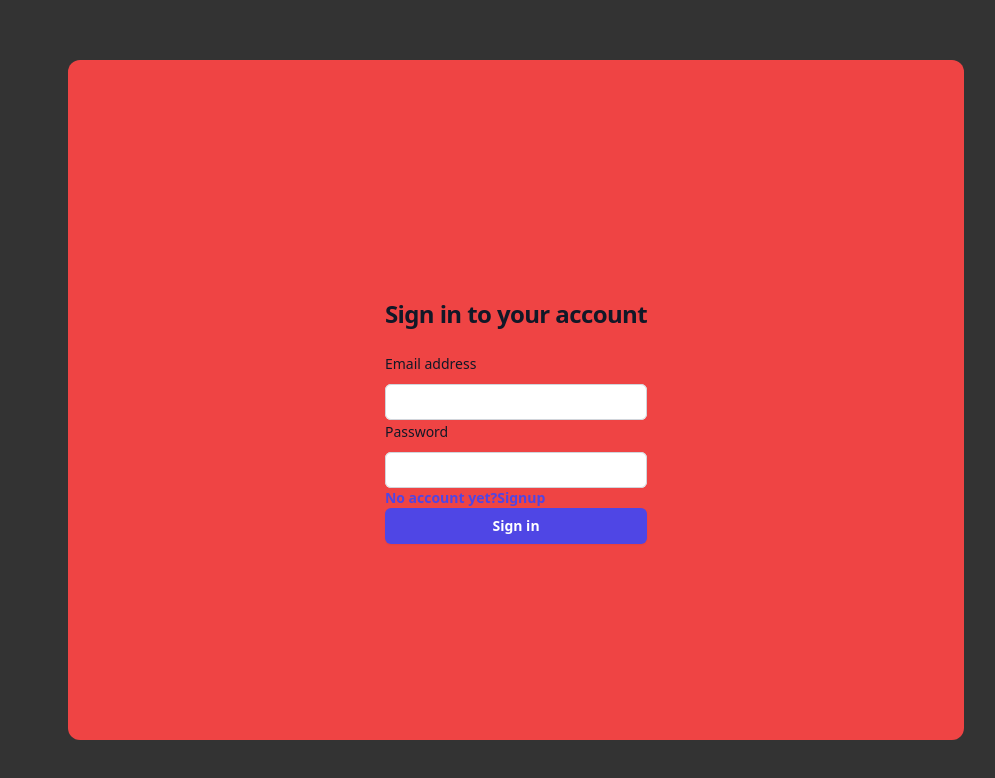
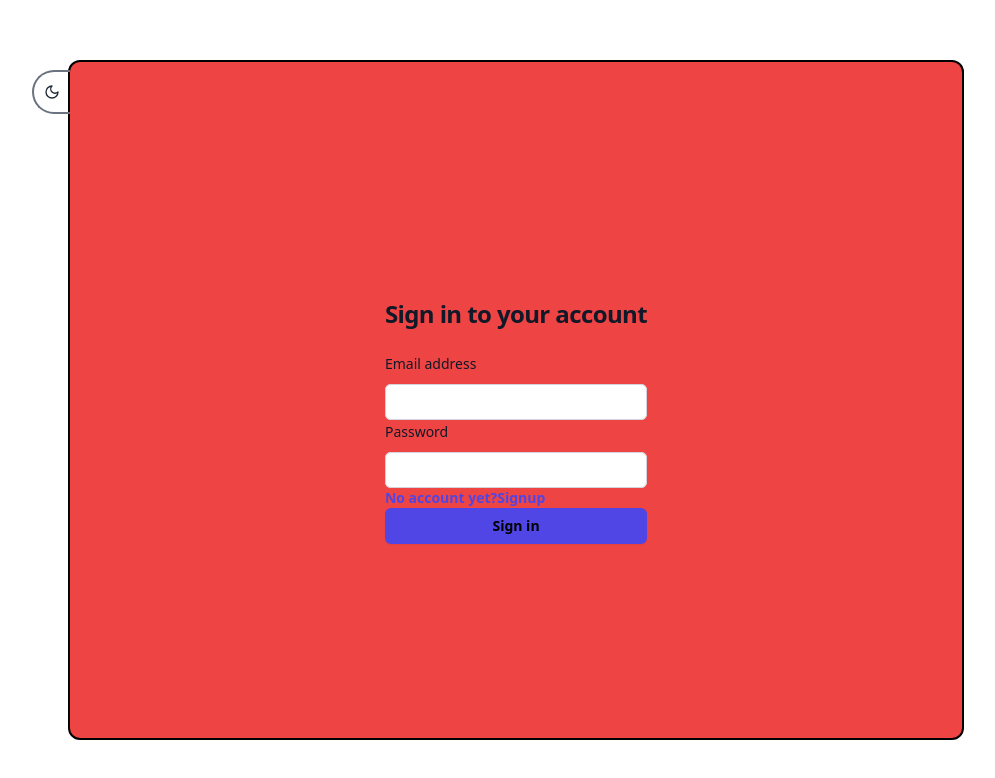
Before and after one commit to Emmm-07/ChatApp_Frontend, a React (Vite) app: page /login in a window 1280 px wide. Shown: the top 778 px of the page, without its empty margins (124-1119 px from the left). Built offline with nearby package versions, Linux system fonts and the light colour scheme.

Commit message:
feat: implemented dark mode

```diff
--- a/src/App.jsx
+++ b/src/App.jsx
@@ -6,6 +6,7 @@ import ChatPanel from './components/ChatPanel'
 import Login from './components/Login'
 import Signup from './components/Signup'
 import PrivateRoute from './components/PrivateRoute'
+import ThemeToggle from './components/common/themeToggle'
 // to run on local network: npm run dev -- --host 0.0.0.0
 
 function App() {
@@ -41,8 +42,12 @@ function App() {
 
   return (
 
-  <div className="App bg-[#333] w-full h-screen content-center">
-    <div className="container bg-red-500 w-[70%] h-[85%] flex flex-col items-center justify-center justify-self-center rounded-xl">
+  <div className="App  dark:bg-[#333] w-full h-screen content-center">
+    <div className="container text-black dark:text-white relative bg-red-500 dark:bg-[#333] w-[70%] h-[85%] flex flex-col items-center justify-center justify-self-center rounded-xl border-2 border-black dark:border-white ">
+    <div className='absolute top-2 -left-[2.35rem] border-2 border-gray-500  border-r-0 dark:border-white rounded-l-3xl hover:bg-gray-200  dark:hover:bg-neutral-800'>
+    <ThemeToggle/>
+    </div>
+
       <BrowserRouter>
         <Routes>
 
--- a/src/components/ChatPanel.jsx
+++ b/src/components/ChatPanel.jsx
@@ -5,6 +5,7 @@ import { useNavigate } from 'react-router-dom'
 import { hostUrl } from '../../config'
 import ChatLoadingSkeleton from './Loading/ChatLoadingSkeleton'
 import SendLoading from './Loading/SendLoading'
+import ThemeToggle from './common/themeToggle'
 
 const ChatPanel = () => {
     const [messages,setMessages] = useState([]);
@@ -138,7 +139,7 @@ const ChatPanel = () => {
                 {friendList.map((friend,idx)=>(
                     <>
                     <div key={idx}
-                        className={`border hover:bg-white flex space-x-5 px-4 py-2 rounded-xl cursor-pointer ${recipientId==friend.id? 'bg-white':'bg-transparent'}`}
+                        className={`border hover:bg-white  flex space-x-5 px-4 py-2 rounded-xl cursor-pointer ${recipientId==friend.id? 'bg-white':'bg-transparent'}`}
                         onClick={()=>{
                             setRecipientId(friend.id);
                             setRecipientName(`${friend.first_name} ${friend.last_name}`);
@@ -174,7 +175,7 @@ const ChatPanel = () => {
                     :
                     messages.map((msg, idx) => (
                         <div key={idx} className={`border-b border-gray-300 w-[40%] rounded-lg py-2 my-3 ${!msg.recipient || msg.recipient == recipientId? 'bg-blue-500 ml-auto':'bg-gray-500'}`} >
-                        {msg.sender_fname}:{msg.message}
+                        &nbsp; {msg.sender_fname}: {msg.message}
                         </div>
                     ))
                 }
--- a/src/components/Login.jsx
+++ b/src/components/Login.jsx
@@ -84,7 +84,7 @@ const Login = () => {
             </div>
 
             <div>
-                <button type="submit" className="flex w-full justify-center rounded-md bg-indigo-600 px-3 py-1.5 text-sm/6 font-semibold text-white shadow-sm hover:bg-indigo-500 focus-visible:outline focus-visible:outline-2 focus-visible:outline-offset-2 focus-visible:outline-indigo-600">Sign in</button>
+                <button type="submit" className="flex w-full justify-center rounded-md bg-indigo-600 px-3 py-1.5 text-sm/6 font-semibold  shadow-sm hover:bg-indigo-500 focus-visible:outline focus-visible:outline-2 focus-visible:outline-offset-2 focus-visible:outline-indigo-600">Sign in</button>
             </div>
             </form>
 
--- /dev/null
+++ b/src/components/common/ThemeToggle.jsx
@@ -0,0 +1,40 @@
+import { useState } from "react";
+import useDarkMode from "../hooks/useDarkMode";
+const ThemeToggle = () => {
+    const [theme, setTheme] = useDarkMode();
+    return (
+        <>
+            <button
+                onClick={()=>setTheme(theme === "dark" ? "light" : "dark")}
+                className="font-medium h-10 w-full text-gray-800 rounded-full hover:bg-gray-200 dark:text-neutral-200 dark:hover:bg-neutral-800"
+            >
+            {
+                theme === "light"? (
+                    <span className="group inline-flex shrink-0 justify-center items-center size-9">
+                        <svg className="shrink-0 size-4" xmlns="http://www.w3.org/2000/svg" width="24"  viewBox="0 0 24 24" fill="none" stroke="currentColor" stroke-width="2" stroke-linecap="round" stroke-linejoin="round">
+                        <path d="M12 3a6 6 0 0 0 9 9 9 9 0 1 1-9-9Z"></path>
+                        </svg>
+                    </span>
+                ) : (
+                    <span className="group inline-flex shrink-0 justify-center items-center size-9">
+                        <svg className="shrink-0 size-4" xmlns="http://www.w3.org/2000/svg" width="24" viewBox="0 0 24 24" fill="none" stroke="currentColor" stroke-width="2" stroke-linecap="round" stroke-linejoin="round">
+                        <circle cx="12" cy="12" r="4"></circle>
+                        <path d="M12 2v2"></path>
+                        <path d="M12 20v2"></path>
+                        <path d="m4.93 4.93 1.41 1.41"></path>
+                        <path d="m17.66 17.66 1.41 1.41"></path>
+                        <path d="M2 12h2"></path>
+                        <path d="M20 12h2"></path>
+                        <path d="m6.34 17.66-1.41 1.41"></path>
+                        <path d="m19.07 4.93-1.41 1.41"></path>
+                        </svg>
+                    </span>
+                )
+            }
+            </button>
+
+        </>
+    );
+}
+
+export default ThemeToggle;
--- /dev/null
+++ b/src/components/hooks/useDarkMode.js
@@ -0,0 +1,19 @@
+import { useEffect,useState } from "react";
+
+const useDarkMode = () => {
+    const [theme,setTheme] = useState(
+        localStorage.getItem("theme") || "light"
+    );
+
+    useEffect(()=>{
+        if (theme === "dark") {
+            document.documentElement.classList.add("dark")
+        } else {
+            document.documentElement.classList.remove("dark")
+        }
+        localStorage.setItem("theme", theme)
+    }, [theme])
+    return [theme, setTheme];
+}
+
+export default useDarkMode;
--- a/tailwind.config.js
+++ b/tailwind.config.js
@@ -1,5 +1,6 @@
 /** @type {import('tailwindcss').Config} */
 export default {
+  darkMode: "class",
   content: [
     "./index.html",
     "./src/**/*.{js,jsx,ts,tsx}", // All React files
```
